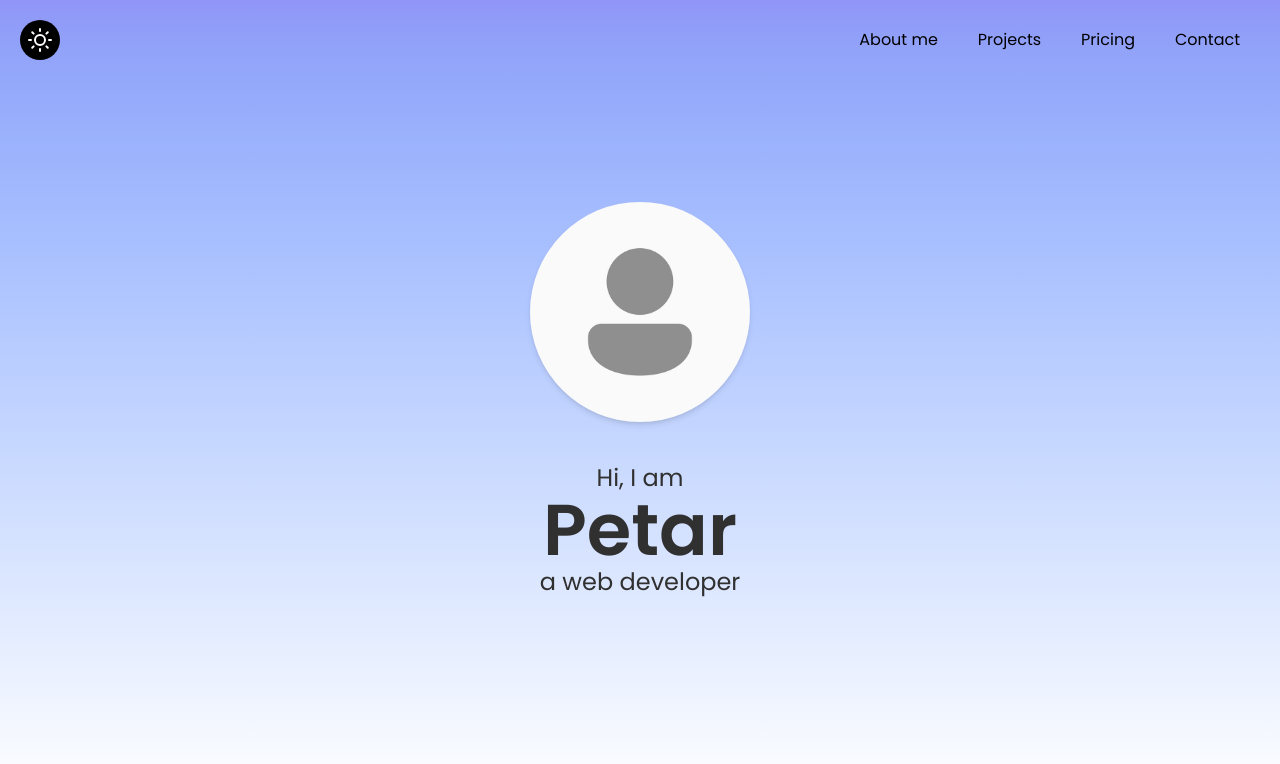
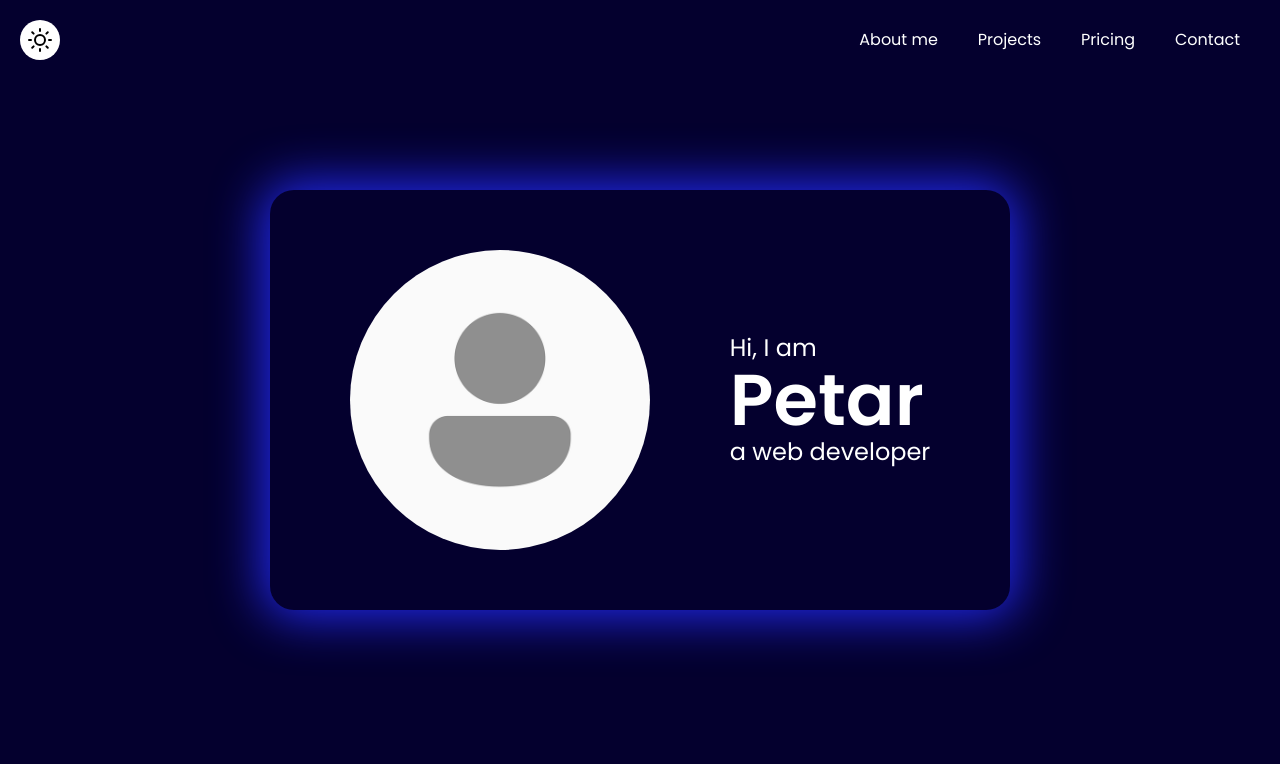
Before and after one commit to PetarDev05/portfolio, a React (Vite) app: page / in a window 1280 px wide. Shown: the top 764 px of the page. Built offline with nearby package versions, Linux system fonts and the light colour scheme.

Commit message:
Add some styling to hero section

```diff
--- a/src/components/Header.jsx
+++ b/src/components/Header.jsx
@@ -5,14 +5,14 @@ import { RiMenu4Line } from "react-icons/ri";
 const Header = () => {
   return (
     <div className="absolute top-0 left-0 right-0 w-full flex flex-row items-center justify-between p-5 pr-10">
-      <button className=" p-2 rounded-full bg-(--black)">
-        <FiSun className="text-(--white) text-2xl" />
+      <button className=" p-2 rounded-full bg-(--white)">
+        <FiSun className="text-(--black) text-2xl" />
       </button>
       <div className="sm:flex flex-row items-center gap-10 hidden">
-        <p className="text-md">About me</p>
-        <p className="text-md">Projects</p>
-        <p className="text-md">Pricing</p>
-        <p className="text-md">Contact</p>
+        <p className="text-md text-(--white)">About me</p>
+        <p className="text-md text-(--white)">Projects</p>
+        <p className="text-md text-(--white)">Pricing</p>
+        <p className="text-md text-(--white)">Contact</p>
       </div>
     <RiMenu4Line className="text-xl block sm:hidden" />
     </div>
--- a/src/components/HeroHeart.jsx
+++ b/src/components/HeroHeart.jsx
@@ -2,12 +2,12 @@
 
 const HeroHeart = () => {
   return (
-    <div className="flex flex-col items-center gap-10 justify-between">
-      <img src="user.png" alt="" className="w-55 rounded-full shadow-md" />
-      <div className="flex flex-col items-center">
-        <p className="text-xl md:text-2xl text-(--text)">Hi, I am</p>
-        <h2 className="text-5xl sm:text-6xl md:text-7xl font-semibold text-(--text)">Petar</h2>
-        <p className="text-xl md:text-2xl text-(--text)">a web developer</p>
+    <div className="flex flex-col md:flex-row items-center gap-10 md:gap-20 justify-between p-10 md:px-20 md:py-15 rounded-3xl bg-(--dark-bg) shadow-[0_0_50px_7px_#2229ef]">
+      <img src="user.png" alt="" className="w-55 sm:w-65 md:w-75 rounded-full" />
+      <div className="flex flex-col items-start">
+        <p className="text-lg md:text-2xl text-(--white)">Hi, I am</p>
+        <h2 className="text-5xl sm:text-6xl md:text-7xl font-semibold text-(--white)">Petar</h2>
+        <p className="text-xl md:text-2xl text-(--white)">a web developer</p>
       </div>
     </div>
   )
--- a/src/index.css
+++ b/src/index.css
@@ -4,11 +4,12 @@
 :root {
     --black: #000;
     --white: #fff;
-    --blue: #68b6ff;
-    --pink: #ffcef5;
     --text: #303030;
     --dark-blue: #2229ef;
-
+    --light-blue: #9ca0ff;
+    --light-red: #ffdede;
+    --text-light: #9e9e9e;
+    --dark-bg: #04002e;
 }
 
 * {
--- a/src/pages/Hero.jsx
+++ b/src/pages/Hero.jsx
@@ -3,11 +3,13 @@ import HeroHeart from "../components/HeroHeart.jsx"
 
 const Hero = () => {
   return (
-    <div className="w-full flex items-center justify-center h-screen bg-linear-to-b from-(--dark-blue)/50 to-(--white)">
+    <div className="w-full flex items-center justify-center h-screen bg-(--dark-bg)">
       <Header />
       <HeroHeart />
     </div>
   )
 }
 
+// bg-linear-to-b from-(--light-blue)/50 to-(--light-red)
+
 export default Hero
```
